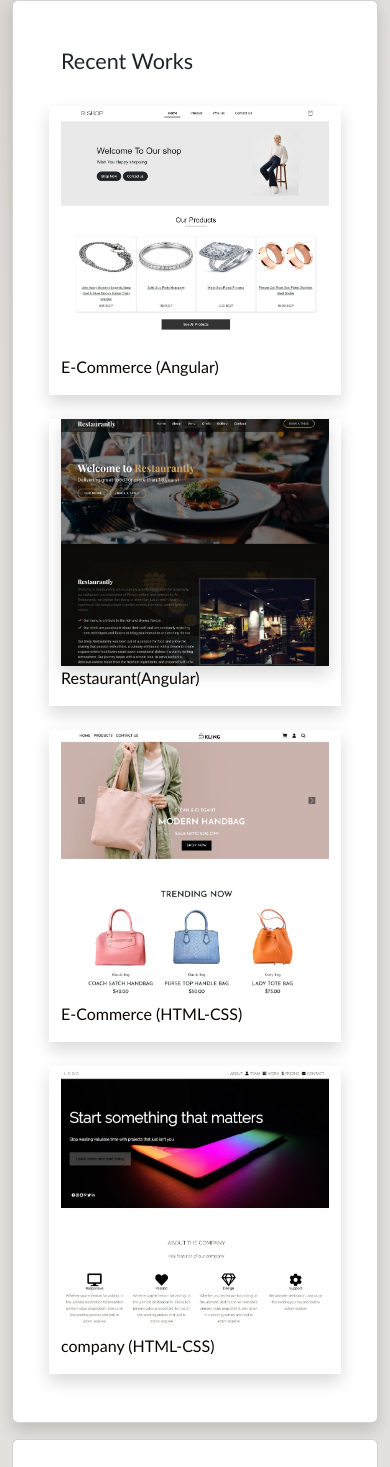
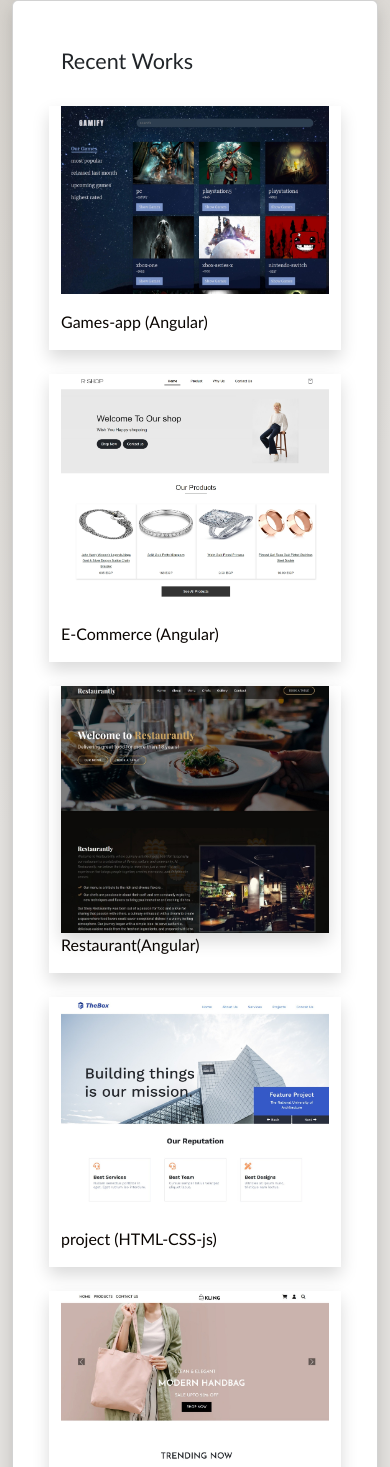
Before and after one commit to ranaelmallah/portfolio-, a plain HTML site: page index.html in a window 390 px wide. Shown: the part 2105-3572 px from the top of the page. Drawn offline with Linux system fonts and the light colour scheme.

Commit message:
new projects commit

```diff
--- a/index.html
+++ b/index.html
@@ -1,6 +1,5 @@
 <!DOCTYPE html>
 <html lang="en">
-
 <head>
     <meta charset="UTF-8">
     <meta http-equiv="X-UA-Compatible" content="IE=edge">
@@ -20,8 +19,6 @@
 <div id="loading-screen">
     <div class="spinner"></div>
   </div>
-
-
 <div class="container m-auto  row py-5 " id="content" style="display: none;">
     <div class="col-lg-1  col-sm-12 ">
         <ul
@@ -150,6 +147,15 @@
             </div> -->
             <div class="row justify-content-between">
                 <div class="col-lg-5  col-sm-12  work mt-4 card shadow  rounded-0 border-0 ">
+                    <a href="https://ranaelmallah.github.io/Games-app/"  class="text-decoration-none">
+                        <img src="assets/games-app.jpeg" alt="" class=" w-100 border-4">
+                        <p class=" mt-3">Games-app (Angular)</p>
+                        <div class="demo-button">
+                            <button class="btn">Demo</button>
+                        </div>
+                    </a>
+                </div>
+                <div class="col-lg-5  col-sm-12  work mt-4 card shadow  rounded-0 border-0 ">
                     <a href="https://ranaelmallah.github.io/Angular-E-commerce/"  class="text-decoration-none">
                         <img src="assets/Ecommerce.jpeg" alt="" class=" w-100 border-4">
                         <p class=" mt-3 ">E-Commerce (Angular)</p>
@@ -158,11 +164,19 @@
                         </div>
                     </a>
                 </div>
-
                 <div class="col-lg-5 col-sm-12 work mt-4  card shadow  rounded-0 border-0">
                     <a href="https://ranaelmallah.github.io/Reasturant-angular/"  class="text-decoration-none">
                         <img src="assets/Resturant.jpeg" alt="" class="shadow w-100 border-4">
                         <p class="  ">Restaurant(Angular)</p>
+                        <div class="demo-button">
+                            <button class="btn">Demo</button>
+                        </div>
+                    </a>
+                </div>
+                <div class="col-lg-5 col-sm-12 work mt-4  card shadow  rounded-0 border-0">
+                    <a href="https://ranaelmallah.github.io/ranaelmallah-Egyptian-Council-first-project/"  class="text-decoration-none">
+                        <img src="assets/project.jpeg" alt="" class=" w-100 border-4">
+                        <p class=" mt-2 ">project (HTML-CSS-js)</p>
                         <div class="demo-button">
                             <button class="btn">Demo</button>
                         </div>
```
Also changed, not shown: assets/games-app.jpeg (added), assets/project.jpeg (added).
